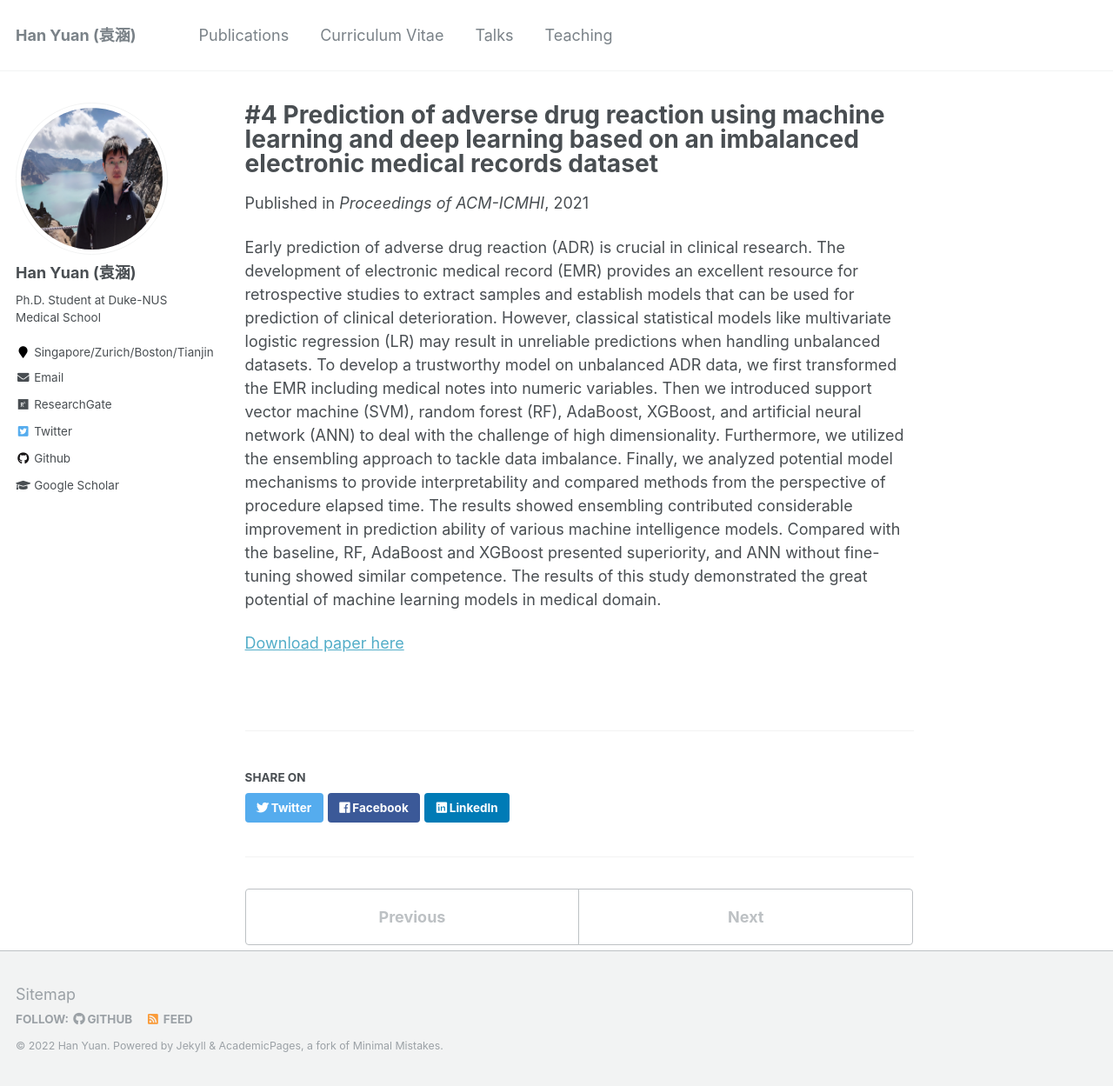
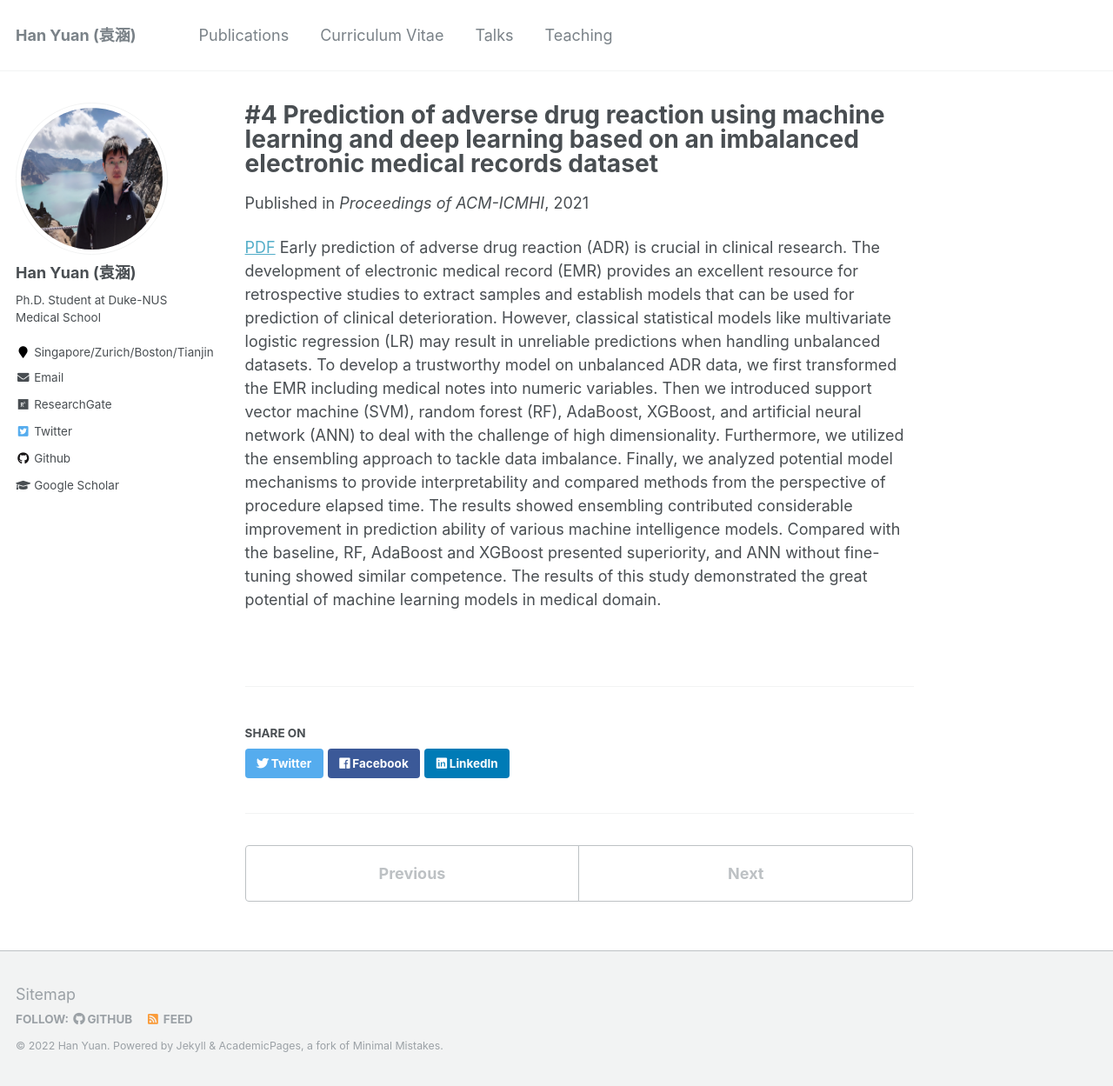
Before and after one commit to Han-Yuan-Med/Han-Yuan-Med.github.io, a Jekyll site: the page built from _publications/ADR.md, in a window 1280 px wide and 1249 px high. Shown: the whole window at 87% size. Built offline with Jekyll 4.4.1, drawn with Linux system fonts in a browser that asks for light colours.

Commit message:
Update ADR.md

```diff
--- a/_publications/ADR.md
+++ b/_publications/ADR.md
@@ -7,6 +7,5 @@ date: 2021-10-26
 venue: 'Proceedings of ACM-ICMHI'
 paperurl: 'http://han-yuan-med.github.io/files/Prediction of Adverse Drug Reaction using Machine Learning and Deep Learning Based on an Imbalanced Electronic Medical Records Dataset.pdf'
 ---
+[PDF](http://han-yuan-med.github.io/files/Prediction of Adverse Drug Reaction using Machine Learning and Deep Learning Based on an Imbalanced Electronic Medical Records Dataset.pdf)
 Early prediction of adverse drug reaction (ADR) is crucial in clinical research. The development of electronic medical record (EMR) provides an excellent resource for retrospective studies to extract samples and establish models that can be used for prediction of clinical deterioration. However, classical statistical models like multivariate logistic regression (LR) may result in unreliable predictions when handling unbalanced datasets. To develop a trustworthy model on unbalanced ADR data, we first transformed the EMR including medical notes into numeric variables. Then we introduced support vector machine (SVM), random forest (RF), AdaBoost, XGBoost, and artificial neural network (ANN) to deal with the challenge of high dimensionality. Furthermore, we utilized the ensembling approach to tackle data imbalance. Finally, we analyzed potential model mechanisms to provide interpretability and compared methods from the perspective of procedure elapsed time. The results showed ensembling contributed considerable improvement in prediction ability of various machine intelligence models. Compared with the baseline, RF, AdaBoost and XGBoost presented superiority, and ANN without fine-tuning showed similar competence. The results of this study demonstrated the great potential of machine learning models in medical domain.
-
-[Download paper here](http://han-yuan-med.github.io/files/Prediction of Adverse Drug Reaction using Machine Learning and Deep Learning Based on an Imbalanced Electronic Medical Records Dataset.pdf)
```
